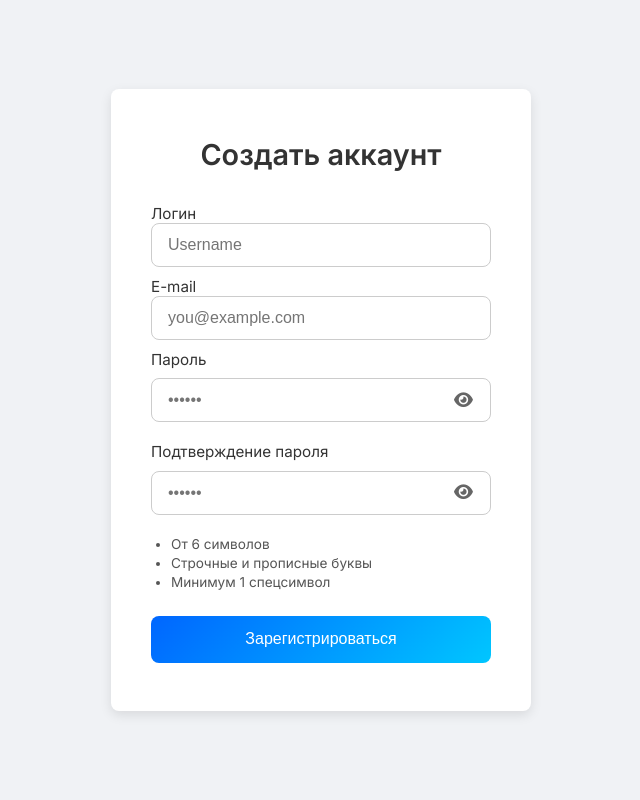
After one commit to J0muty/AutoSlide, a FastAPI app: template src/app/templates/register.html in a window 1280 px wide. The commit adds this page. Shown: the whole page, without its empty margins (319-959 px from the left). Run offline with FastAPI, Linux system fonts and the light colour scheme; the template is opened without the code that fills it, so the values that code supplies are empty; parts of the project's set-up code (start-up, migrations or seed data) failed here and were passed over.

Commit message:
Добавил визуал регистрации странички + уведомления сделал в отдельном файле (буду везде юзать такие)

```diff
--- a/src/app/routers/__init__.py
+++ b/src/app/routers/__init__.py
@@ -1,8 +1,10 @@
 from src.app.routers.home_router import home_router
 from src.app.routers.index_router import index_router
+from src.app.routers.auth_router import auth_router
 
 
 __all__ = [
     "home_router",
-    "index_router"
+    "index_router",
+    "auth_router",
 ]
--- /dev/null
+++ b/src/app/static/notification/notification.css
@@ -0,0 +1,75 @@
+@import url("https://fonts.googleapis.com/css2?family=Poppins:wght@400;500&display=swap");
+
+:root{
+    --toast-gap:1rem;
+    --toast-width:300px;
+    --toast-padding:0.95rem 1.25rem;
+    --toast-radius:10px;
+    --toast-shadow:0 4px 14px rgba(0,0,0,.12);
+
+    --toast-success-bg:#2e7d32;
+    --toast-error-bg:#d32f2f;
+    --toast-warning-bg:#f9a825;
+
+    --toast-fg:#fff;
+    --progress-h:3px;
+    --progress-op:.6;
+    --slide:.35s cubic-bezier(.21,.61,.35,1);
+}
+
+.toast-container{
+    position:fixed;
+    top:var(--toast-gap);
+    right:var(--toast-gap);
+    display:flex;
+    flex-direction:column-reverse;
+    gap:var(--toast-gap);
+    z-index:9999;
+    font-family:"Poppins",sans-serif;
+}
+
+.toast{
+    width:var(--toast-width);
+    background:var(--toast-bg,var(--toast-success-bg));
+    color:var(--toast-fg);
+    border-radius:var(--toast-radius);
+    box-shadow:var(--toast-shadow);
+    padding:var(--toast-padding);
+    display:flex;
+    align-items:center;
+    gap:0.8rem;
+    position:relative;
+    cursor:grab;
+    animation:slideIn var(--slide) forwards;
+}
+
+.toast__icon{font-size:1.1rem}
+.toast__msg{flex:1 1 auto;font-size:0.95rem;line-height:1.35}
+.toast__close{
+    background:transparent;
+    border:none;
+    color:var(--toast-fg);
+    font-size:1rem;
+    cursor:pointer;
+    padding:0;
+    line-height:1;
+}
+
+.toast__progress{
+    position:absolute;
+    left:0;
+    bottom:0;
+    width:100%;
+    height:var(--progress-h);
+    background:rgba(255,255,255,var(--progress-op));
+    transform-origin:left;
+    animation:bar linear forwards;
+}
+
+@keyframes slideIn{from{transform:translateX(120%);}to{transform:translateX(0);}}
+@keyframes slideOut{to{opacity:0;transform:translateX(120%);}}
+@keyframes bar{from{transform:scaleX(1);}to{transform:scaleX(0);}}
+
+.toast--success{--toast-bg:var(--toast-success-bg);}
+.toast--error  {--toast-bg:var(--toast-error-bg);}
+.toast--warning{--toast-bg:var(--toast-warning-bg);}
--- /dev/null
+++ b/src/app/static/notification/notification.js
@@ -0,0 +1,30 @@
+(function(){
+    const ICONS={
+        success:'<i class="fa-solid fa-circle-check"></i>',
+        error:'<i class="fa-solid fa-circle-xmark"></i>',
+        warning:'<i class="fa-solid fa-triangle-exclamation"></i>'
+    };
+    const container=(()=>{let c=document.querySelector('.toast-container');if(!c){c=document.createElement('div');c.className='toast-container';c.setAttribute('aria-live','polite');document.body.appendChild(c);}return c})();
+    window.showNotification=function(type='success',msg='',duration=4000){
+        const t=document.createElement('div');
+        t.className=`toast toast--${type}`;
+        t.role='alert';
+        t.innerHTML=`<span class="toast__msg">${msg}</span>
+                     <button class="toast__close" aria-label="Закрыть"><i class="fa-solid fa-xmark"></i></button>
+                     <span class="toast__progress" style="animation-duration:${duration}ms"></span>`;
+        container.appendChild(t);
+
+        const closeFn=()=>{t.style.animation=`slideOut var(--slide) forwards`;setTimeout(()=>t.remove(),350);};
+        t.querySelector('.toast__close').addEventListener('click',closeFn);
+
+        let startX=null;
+        t.addEventListener('pointerdown',e=>{startX=e.clientX;});
+        t.addEventListener('pointermove',e=>{
+            if(startX===null)return;
+            const dx=e.clientX-startX;
+            if(dx>50)closeFn();
+        });
+        t.addEventListener('pointerup',()=>{startX=null;});
+        setTimeout(closeFn,duration);
+    };
+})();
--- /dev/null
+++ b/src/app/static/register/register.css
@@ -0,0 +1,123 @@
+@import url("https://fonts.googleapis.com/css2?family=Inter:wght@400;500;600&display=swap");
+
+:root{
+    --bg:#f0f2f5;
+    --sidebar-bg:#ffffff;
+    --text:#333333;
+    --hover-bg:rgba(0,0,0,0.05);
+    --transition:0.25s;
+    --radius:8px;
+    --cta-bg:linear-gradient(135deg,#0066ff 0%,#00c6ff 100%);
+    --valid:#2e7d32;
+}
+
+*{margin:0;padding:0;box-sizing:border-box;}
+
+body{
+    font-family:"Inter",sans-serif;
+    background:var(--bg);
+    color:var(--text);
+    display:flex;
+    align-items:center;
+    justify-content:center;
+    min-height:100vh;
+}
+
+.register{
+    background:var(--sidebar-bg);
+    width:clamp(320px,90vw,420px);
+    padding:3rem 2.5rem;
+    border-radius:var(--radius);
+    box-shadow:0 4px 12px rgba(0,0,0,.1);
+}
+
+.title{
+    text-align:center;
+    font-size:1.8rem;
+    margin-bottom:2rem;
+}
+
+label{
+    display:block;
+    font-size:0.95rem;
+    margin-bottom:0.6rem;
+}
+
+input{
+    width:100%;
+    padding:0.75rem 1rem;
+    border:1px solid #ccc;
+    border-radius:var(--radius);
+    font-size:1rem;
+    transition:border var(--transition),box-shadow var(--transition);
+}
+
+input:focus{
+    border-color:#0066ff;
+    box-shadow:0 0 0 3px rgba(0,102,255,.15);
+    outline:none;
+}
+
+.password-wrap{
+    position:relative;
+    display:flex;
+    align-items:center;
+    margin-bottom:1.25rem;
+}
+
+.password-wrap input{
+    padding-right:2.75rem;
+}
+
+.toggle{
+    position:absolute;
+    right:0.85rem;
+    display:flex;
+    align-items:center;
+    justify-content:center;
+    width:1.75rem;
+    height:1.75rem;
+    border:none;
+    background:transparent;
+    font-size:1.05rem;
+    cursor:pointer;
+    color:#666;
+}
+
+.rules{
+    list-style:disc;
+    margin:0.8rem 0 1.5rem 1.25rem;
+    font-size:0.85rem;
+    line-height:1.4;
+    color:#555;
+}
+
+.valid{
+    color:var(--valid);
+}
+
+.btn{
+    width:100%;
+    padding:0.9rem;
+    border:none;
+    border-radius:var(--radius);
+    font-size:1rem;
+    cursor:pointer;
+    transition:filter var(--transition);
+}
+
+.btn--primary{
+    background:var(--cta-bg);
+    color:#fff;
+}
+
+.btn--primary:hover{
+    filter:brightness(.95);
+}
+
+.msg{
+    margin-top:1rem;
+    text-align:center;
+    font-size:0.9rem;
+    color:#e53935;
+}
--- /dev/null
+++ b/src/app/static/register/register.js
@@ -0,0 +1,86 @@
+const form      = document.getElementById('regForm');
+const username  = document.getElementById('username');
+const email     = document.getElementById('email');
+const password  = document.getElementById('password');
+const confirm   = document.getElementById('confirm');
+const toggles   = document.querySelectorAll('.toggle');
+
+const ruleLen   = document.getElementById('rule-length');
+const ruleUpper = document.getElementById('rule-upper');
+const ruleSpec  = document.getElementById('rule-spec');
+
+let visible = false;
+
+toggles.forEach(btn=>{
+    btn.addEventListener('click',()=>{
+        visible = !visible;
+        const type = visible ? 'text' : 'password';
+        password.type = type;
+        confirm.type  = type;
+        toggles.forEach(b=>{
+            b.innerHTML = visible
+                ? '<i class="fa-solid fa-eye-slash"></i>'
+                : '<i class="fa-solid fa-eye"></i>';
+        });
+    });
+});
+
+password.addEventListener('input',updateRules);
+confirm .addEventListener('input',updateConfirmRule);
+
+password.addEventListener('focus',showMainRules);
+username.addEventListener('focus',showMainRules);
+confirm .addEventListener('focus',showConfirmRule);
+
+function showMainRules(){
+    const rules = document.getElementById('rules');
+    rules.innerHTML = '';
+    rules.append(ruleLen,ruleUpper,ruleSpec);
+    updateRules();
+}
+
+function showConfirmRule(){
+    const rules = document.getElementById('rules');
+    rules.innerHTML = '';
+    const matchRule = document.createElement('li');
+    matchRule.id = 'rule-match';
+    matchRule.textContent = 'Пароли совпадают';
+    rules.append(matchRule);
+    updateConfirmRule();
+}
+
+function updateRules(){
+    ruleLen.classList.toggle('valid', password.value.length >= 6);
+    const upper = /[A-Z]/.test(password.value) && /[a-z]/.test(password.value);
+    ruleUpper.classList.toggle('valid', upper);
+    ruleSpec.classList.toggle('valid', /[^A-Za-z0-9]/.test(password.value));
+}
+
+function updateConfirmRule(){
+    const match = document.getElementById('rule-match');
+    if (!match) return;
+    match.classList.toggle('valid', password.value === confirm.value && confirm.value !== '');
+}
+
+form.addEventListener('submit', e => {
+    e.preventDefault();
+
+    const pwdOk = /^(?=.*[a-z])(?=.*[A-Z])(?=.*[^A-Za-z0-9]).{6,}$/.test(password.value);
+    const match = password.value === confirm.value;
+
+    if (!pwdOk){
+        showNotification('error','Пароль не удовлетворяет требованиям');
+        return;
+    }
+    if (!match){
+        showNotification('error','Пароли не совпадают');
+        return;
+    }
+
+    showNotification('success','Успешная регистрация');
+    form.reset();
+    visible = false;
+    toggles.forEach(b=>b.innerHTML='<i class="fa-solid fa-eye"></i>');
+    password.type = confirm.type = 'password';
+    showMainRules();
+});
--- /dev/null
+++ b/src/app/templates/register.html
@@ -0,0 +1,49 @@
+<!DOCTYPE html>
+<html lang="ru">
+<head>
+    <meta charset="UTF-8">
+    <meta name="viewport" content="width=device-width,initial-scale=1.0">
+    <link rel="stylesheet" href="https://cdnjs.cloudflare.com/ajax/libs/font-awesome/6.5.0/css/all.min.css">
+    <link rel="stylesheet" href="/static/register/register.css">
+    <link rel="stylesheet" href="/static/notification/notification.css">
+    <title>Регистрация</title>
+</head>
+<body>
+    <section class="register">
+        <form id="regForm" novalidate>
+            <h1 class="title">Создать аккаунт</h1>
+
+            <label>Логин
+                <input type="text" id="username" placeholder="Username" autocomplete="off" required>
+            </label>
+
+            <label>E-mail
+                <input type="email" id="email" placeholder="you@example.com" required>
+            </label>
+
+            <label>Пароль</label>
+            <div class="password-wrap">
+                <input type="password" id="password" placeholder="••••••" required>
+                <button type="button" class="toggle"><i class="fa-solid fa-eye"></i></button>
+            </div>
+
+            <label>Подтверждение пароля</label>
+            <div class="password-wrap">
+                <input type="password" id="confirm" placeholder="••••••" required>
+                <button type="button" class="toggle"><i class="fa-solid fa-eye"></i></button>
+            </div>
+
+            <ul class="rules" id="rules">
+                <li id="rule-length">От 6 символов</li>
+                <li id="rule-upper">Строчные и прописные буквы</li>
+                <li id="rule-spec">Минимум 1 спецсимвол</li>
+            </ul>
+
+            <button type="submit" class="btn btn--primary">Зарегистрироваться</button>
+        </form>
+    </section>
+
+    <script src="/static/notification/notification.js" defer></script>
+    <script src="/static/register/register.js" defer></script>
+</body>
+</html>
--- a/src/main.py
+++ b/src/main.py
@@ -2,7 +2,7 @@ import logging
 from contextlib import asynccontextmanager
 import uvicorn
 from fastapi import FastAPI
-from src.app.routers import home_router, index_router
+from src.app.routers import home_router, index_router, auth_router
 from src.base import postgres
 from src.base import redis
 from starlette.middleware.sessions import SessionMiddleware
@@ -31,6 +31,7 @@ app.mount("/static", static_files, name="static")
 
 app.include_router(index_router) # Главная страничка
 app.include_router(home_router, prefix="/app") # Главная страничка для презентаций
+app.include_router(auth_router) # Регистрация и вход
 
 if __name__ == "__main__":
     uvicorn.run("main:app", host="127.0.0.1", port=1489)
```
Also changed, not shown: src/app/routers/auth_router.py (added, +25 -0 lines), src/app/static/index/index.css (+0 -14 lines), src/app/templates/login.html (added, +10 -0 lines), src/app/static/login/login.css (added), src/app/static/login/login.js (added).
